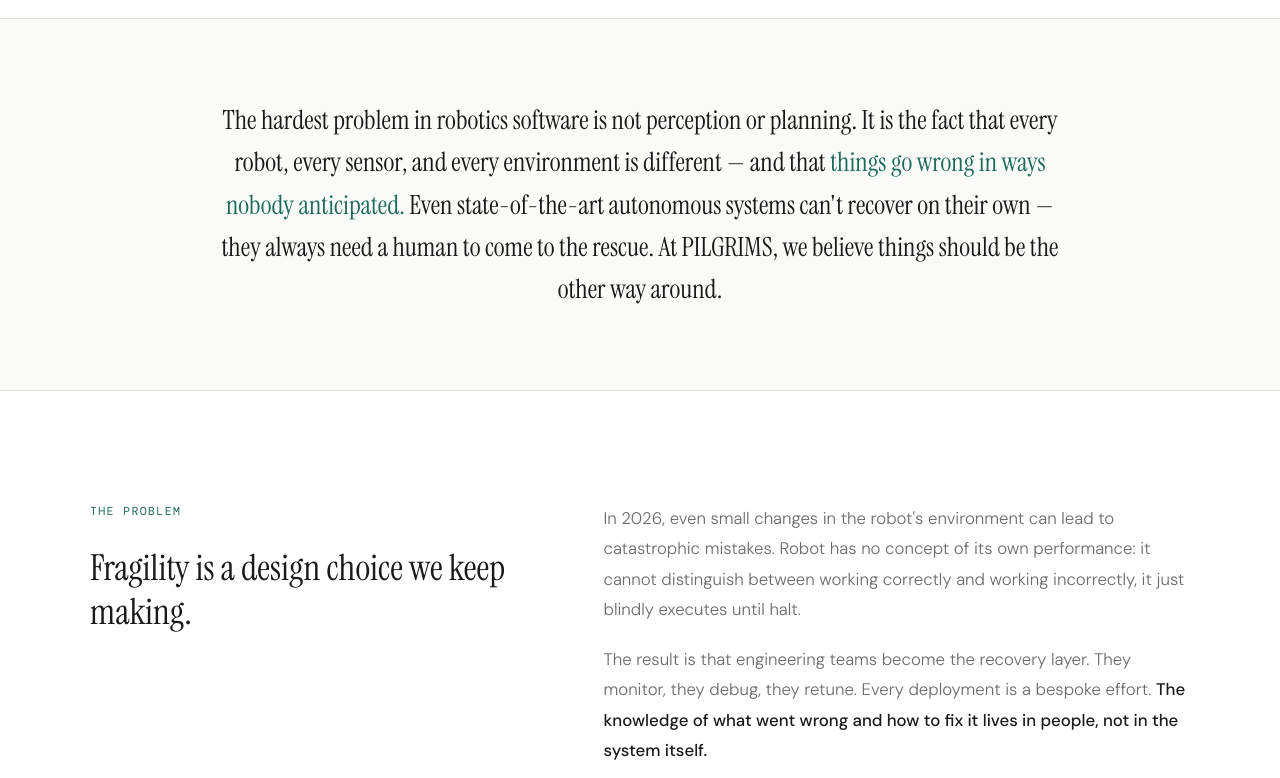
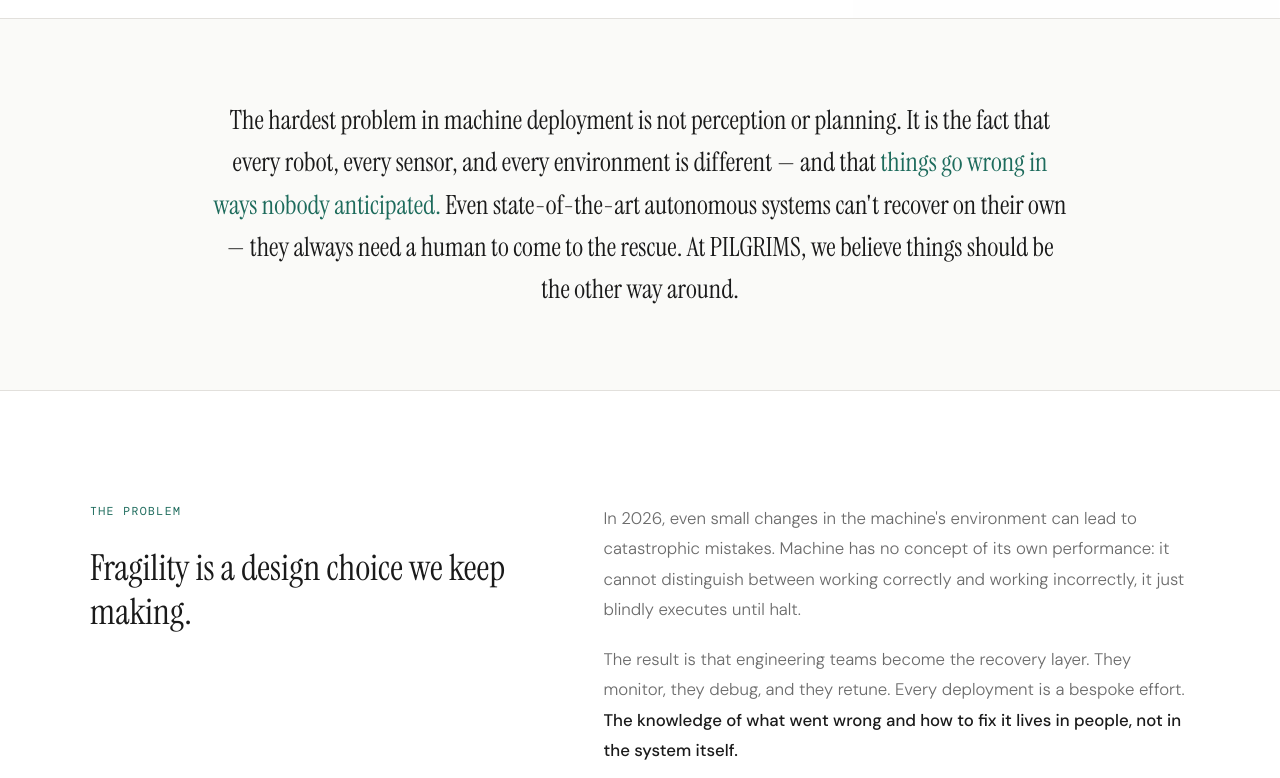
Before and after one commit to st-martyna/pilgrims-site, a plain HTML site: page index.html in a window 1280 px wide. Shown: the part 782-1560 px from the top of the page. Drawn offline with nearby package versions, Linux system fonts and the light colour scheme.

Commit message:
Replace robot references with machine throughout

```diff
--- a/index.html
+++ b/index.html
@@ -690,7 +690,7 @@
 <!-- ONE-LINER -->
 <div class="one-liner reveal">
   <div class="one-liner-inner">
-    <p>The hardest problem in robotics software is not perception or planning. It is the fact that every robot, every sensor, and every environment is different — and that <span>things go wrong in ways nobody anticipated.</span> Even state-of-the-art autonomous systems can't recover on their own — they always need a human to come to the rescue. At PILGRIMS, we believe things should be the other way around.</p>
+    <p>The hardest problem in machine deployment is not perception or planning. It is the fact that every robot, every sensor, and every environment is different — and that <span>things go wrong in ways nobody anticipated.</span> Even state-of-the-art autonomous systems can't recover on their own — they always need a human to come to the rescue. At PILGRIMS, we believe things should be the other way around.</p>
   </div>
 </div>
 
@@ -703,8 +703,8 @@
         <h2>Fragility is a design choice we keep making.</h2>
       </div>
       <div class="problem-text">
-        <p>In 2026, even small changes in the robot's environment can lead to catastrophic mistakes. Robot has no concept of its own performance: it cannot distinguish between working correctly and working incorrectly, it just blindly executes until halt.</p>
-        <p>The result is that engineering teams become the recovery layer. They monitor, they debug, they retune. Every deployment is a bespoke effort. <strong>The knowledge of what went wrong and how to fix it lives in people, not in the system itself.</strong></p>
+        <p>In 2026, even small changes in the machine's environment can lead to catastrophic mistakes. Machine has no concept of its own performance: it cannot distinguish between working correctly and working incorrectly, it just blindly executes until halt.</p>
+        <p>The result is that engineering teams become the recovery layer. They monitor, they debug, and they retune. Every deployment is a bespoke effort. <strong>The knowledge of what went wrong and how to fix it lives in people, not in the system itself.</strong></p>
       </div>
     </div>
   </div>
@@ -767,7 +767,7 @@
     <div class="section-header section-header-light reveal">
       <span class="label">APPLICATIONS</span>
       <h2>The problem is general. So is the framework.</h2>
-      <p>Anywhere a robot operates in conditions that aren't perfectly controlled — which is to say, anywhere that matters — PILGRIMS applies.</p>
+      <p>Anywhere a machine operates in conditions that aren't perfectly controlled — which is to say, anywhere that matters — PILGRIMS applies.</p>
     </div>
     <div class="uc-grid">
       <div class="uc-card reveal">
```
